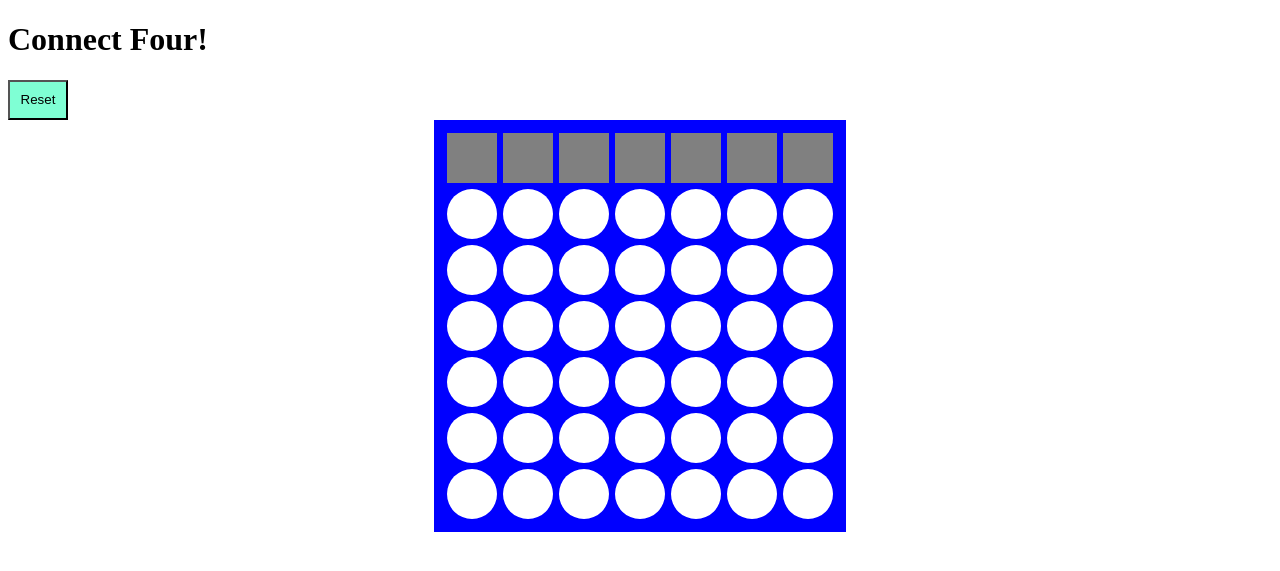
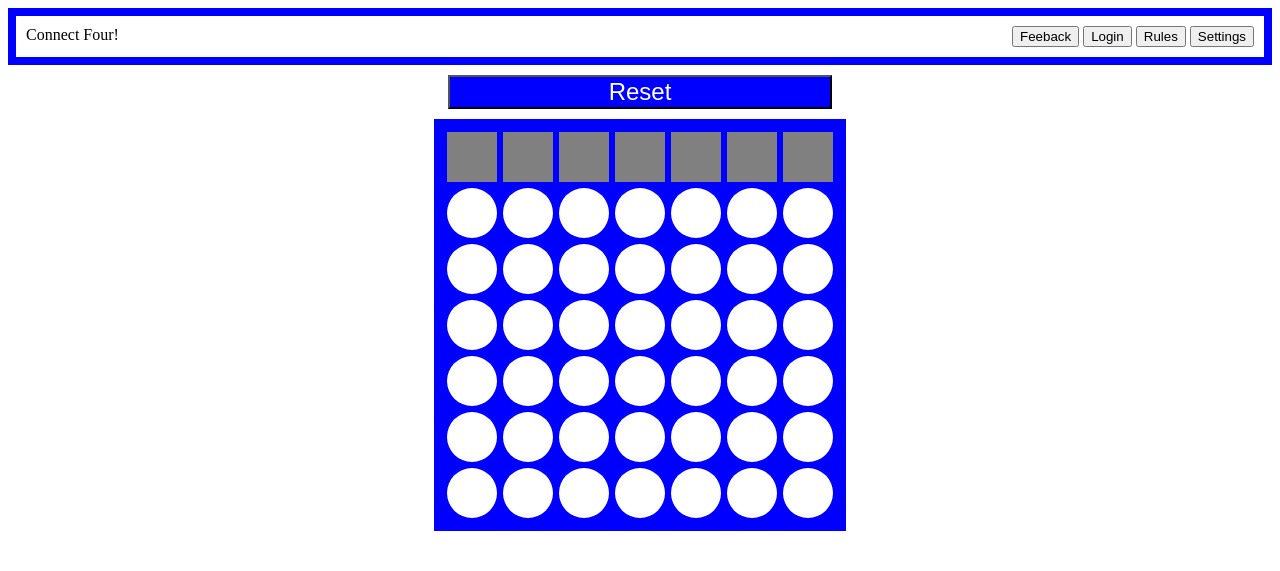
Before and after one commit to idugan100/Connect-Four, a plain HTML site: page index.html in a window 1280 px wide. Drawn offline with Linux system fonts and the light colour scheme.

Commit message:
Centered reset button above board and created simple nav bar

```diff
--- a/index.html
+++ b/index.html
@@ -7,9 +7,19 @@
     <script src="./script.js" defer></script>
 </head>
 <body>
+    <nav id="header">
+    <div>Connect Four!</div>
+    <div>
+    <button id="feedback" class="navOption">Feeback</button>
+    <button id="login" class="navOption">Login</button>
+    <button id="Rules" class="navOption">Rules</button>
+    <button id="Settings" class="navOption">Settings</button>
+    </div>
+    </nav>
 
-    <h1>Connect Four!</h1>
-    <button id="reset">Reset</button>
+
+    <div id="resetContainer"><button id="reset">Reset</button></div>
+
 
     <!-- create buttons for new game, ai, first turn, and score -->
     <div class="board">
--- a/style.css
+++ b/style.css
@@ -27,10 +27,11 @@
     margin:3px;
 }
 #reset{
-    background-color: aquamarine;
-    color:black;
-    height:40px;
-    width:60px;
+    background-color: blue;
+    color:white;
+    width:30vw;
+    font-size:24px;
+
 }
 .container{
     display: flex;
@@ -45,3 +46,20 @@
 
     padding: 8px;
 }
+
+nav#header{
+    display: flex;
+    justify-content: space-between;
+    border:8px blue solid;
+    margin:0px;
+    padding: 10px;
+}
+.navoption{
+    margin:10px;
+}
+
+#resetContainer{
+    display: flex;
+    justify-content: center;
+    margin:10px;
+}
```
